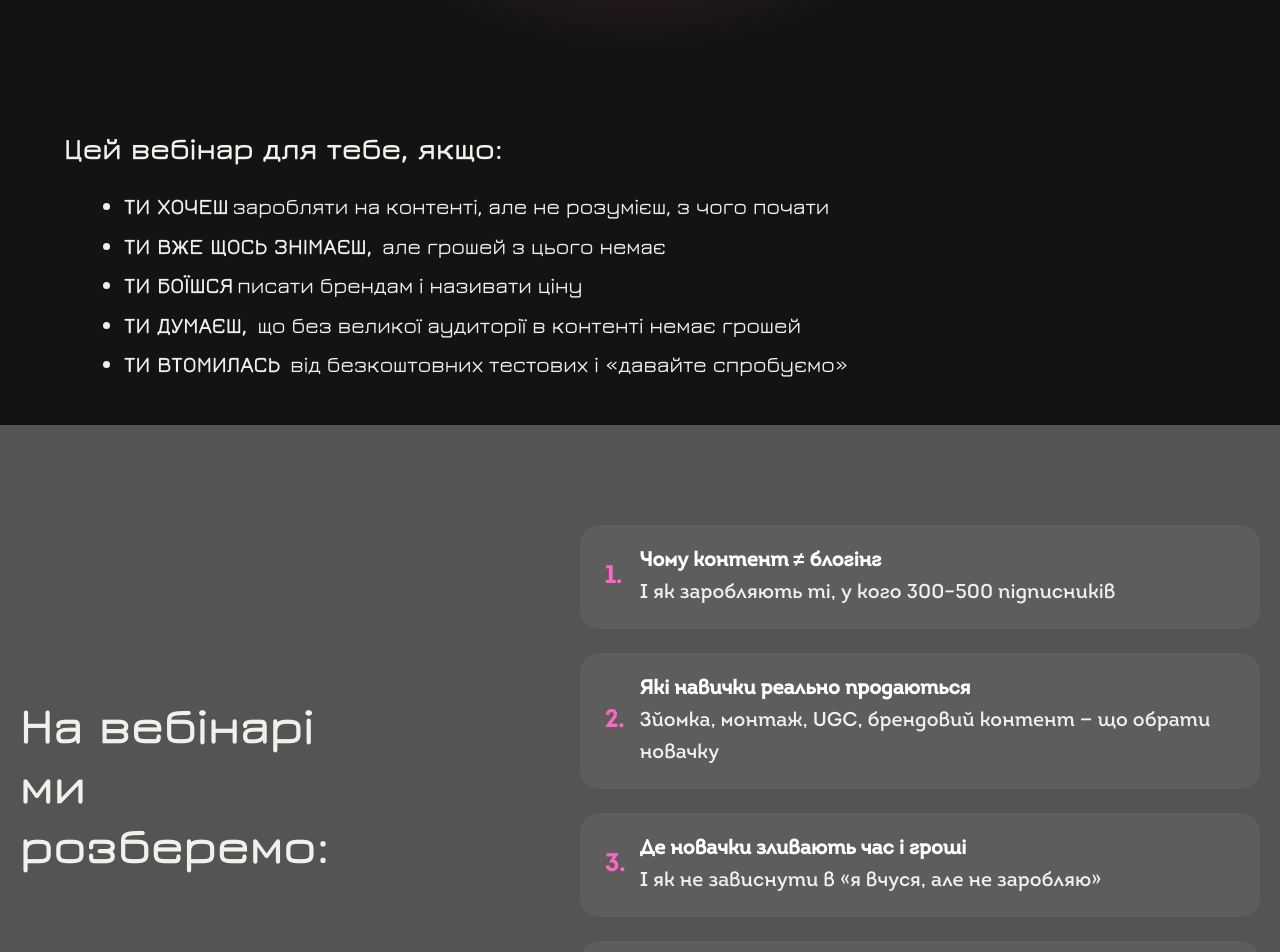
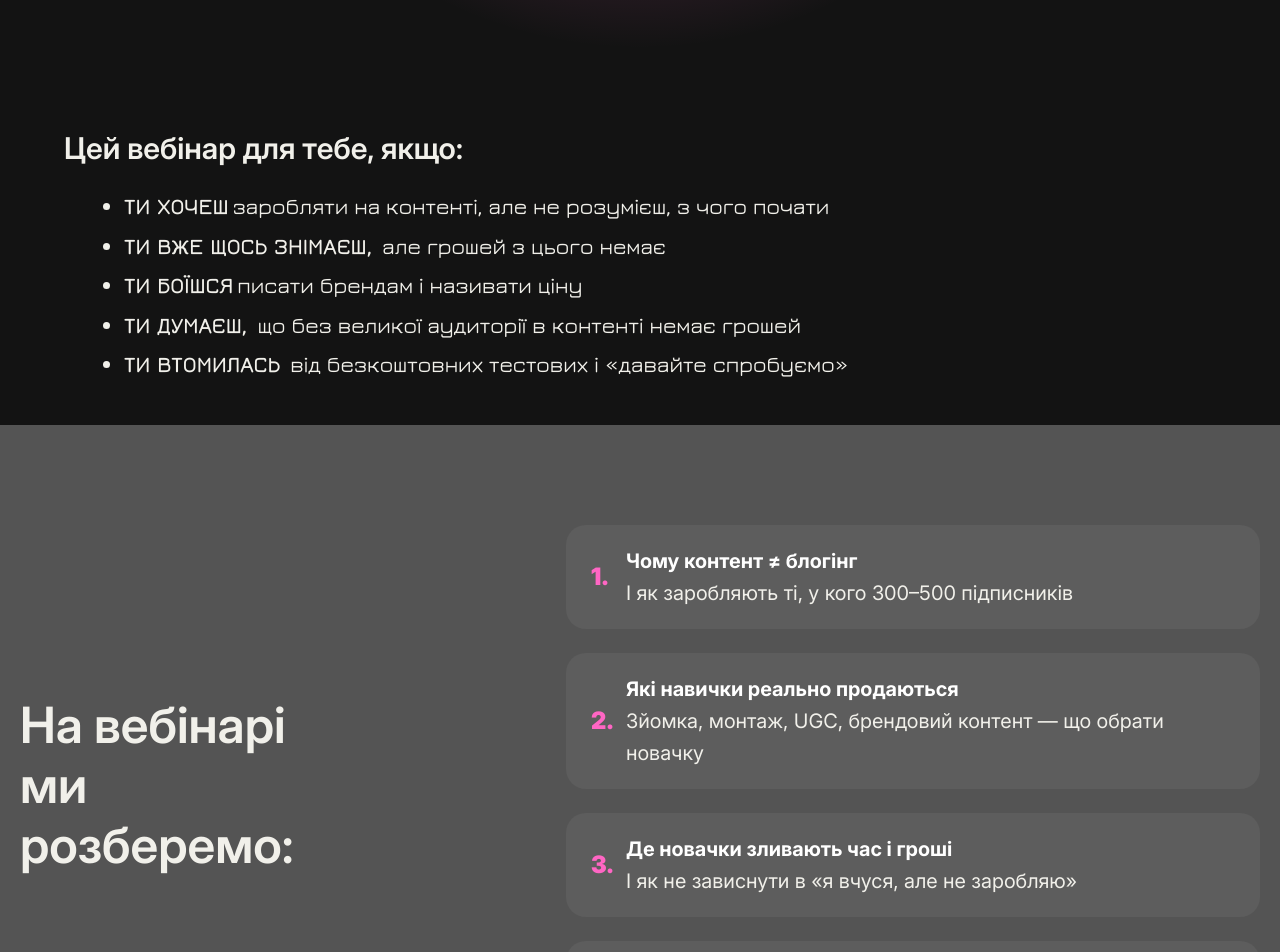
Before and after one commit to AdamT3H/yeva-landing, a Next.js app: page / in a window 1280 px wide. Shown: the part 1160-2112 px from the top of the page. Built offline with nearby package versions, Linux system fonts and the light colour scheme.

Commit message:
Fixed fonts

```diff
--- a/app/home.module.css
+++ b/app/home.module.css
@@ -67,9 +67,10 @@
 }
 
 .webinarIntro {
-  font-weight: 800;
+  font-weight: 600;
   font-size: 30px;
   margin-bottom: 16px;
+  font-family: var(--font-intro), sans-serif;
 }
 
 .webinarList {
@@ -186,9 +187,9 @@
 }
 
 .sectionTitle {
-  font-family: var(--font-jura), sans-serif;
+  font-family: var(--font-intro), sans-serif;
   font-size: 50px;
-  font-weight: 900;
+  font-weight: 600;
   line-height: 1.2;
   color: var(--text-color);
 }
--- a/app/layout.tsx
+++ b/app/layout.tsx
@@ -11,7 +11,7 @@ const caveat = localFont({
 });
 
 const intro = localFont({
-  src: "../public/fonts/Intro-Regular-Alt.woff2",
+  src: "../public/fonts/Inter-VariableFont_opsz,wght.ttf",
   variable: "--font-intro",
   display: "swap",
 });
```
Also changed, not shown: public/fonts/Inter-VariableFont_opsz,wght.ttf (added), public/fonts/Intro-Regular-Alt.woff2 (deleted).
